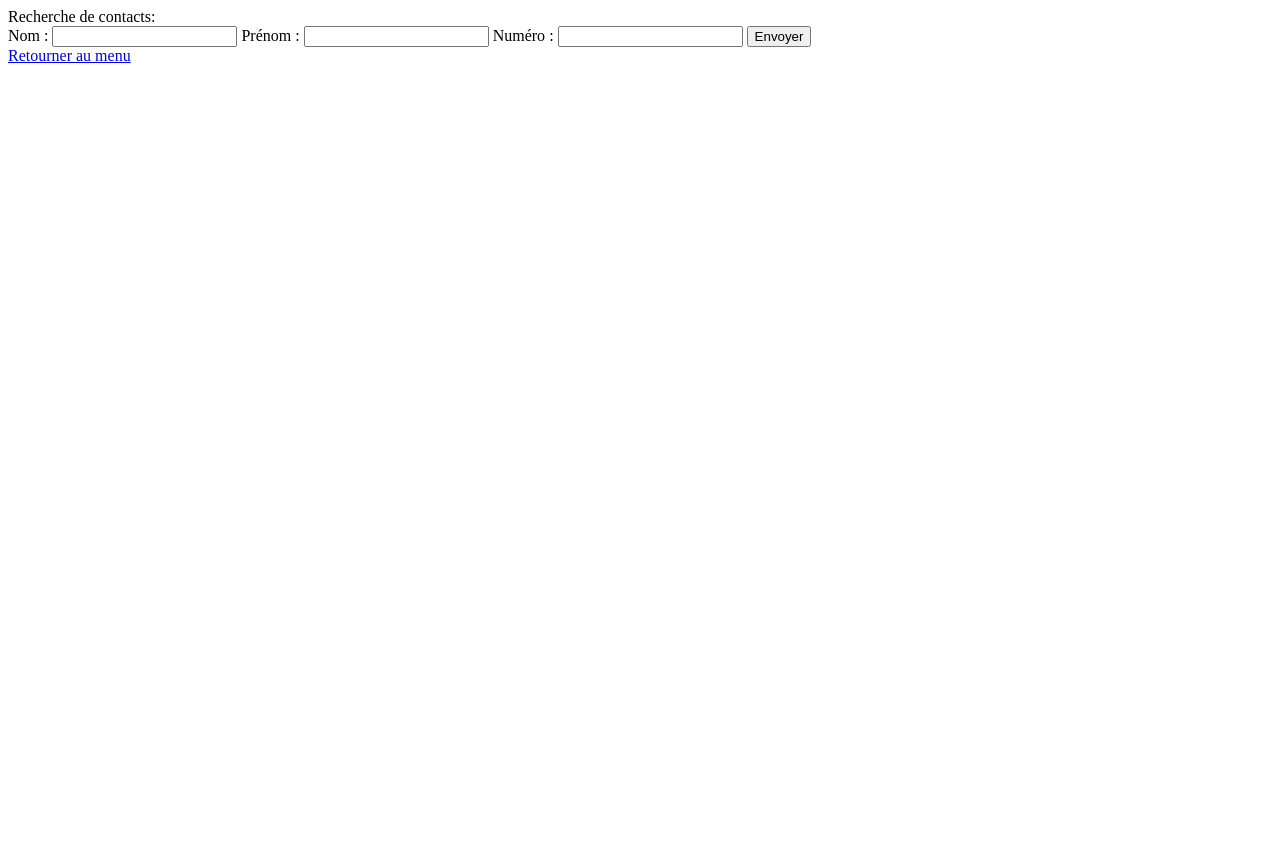
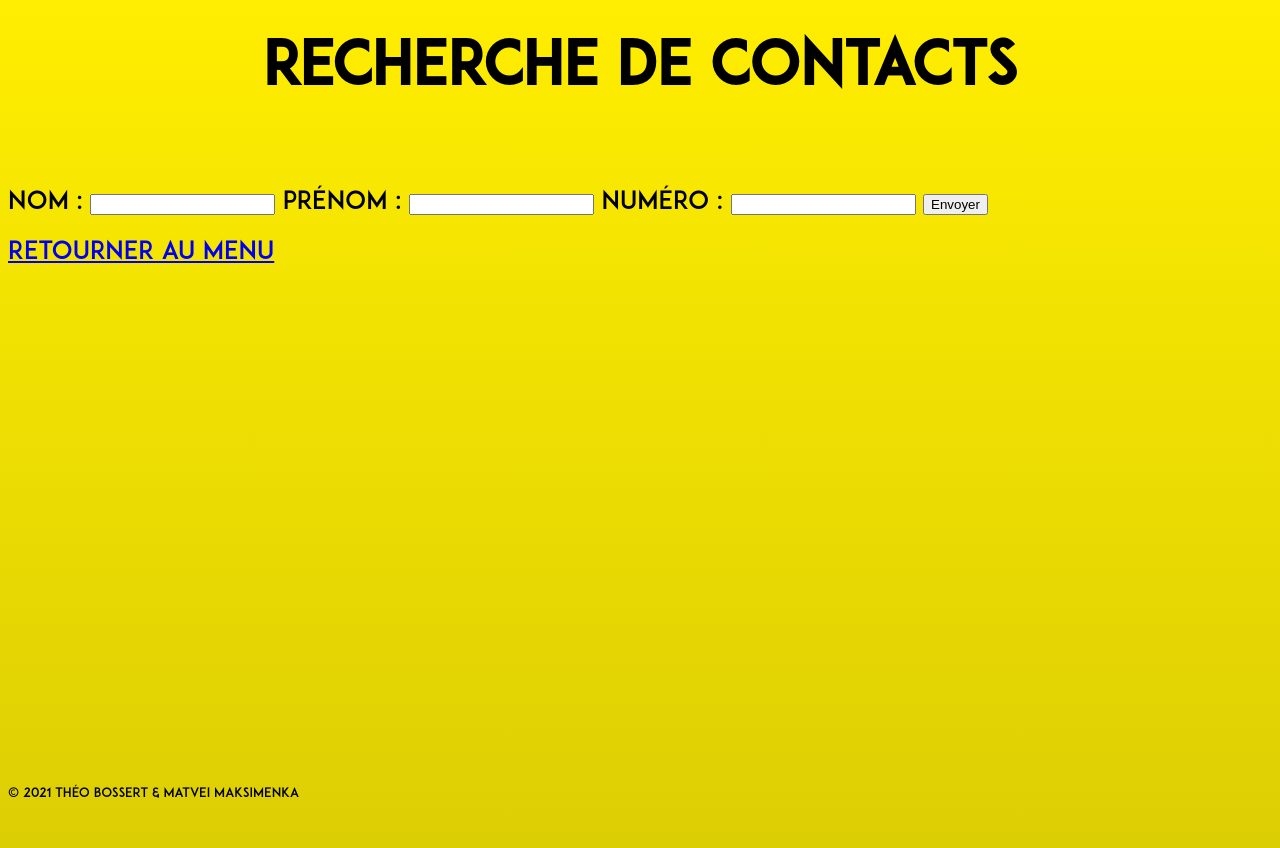
Before and after one commit to Theo5607/Annuaire, a Flask app: page /recherche in a window 1280 px wide. Before the commit the page ends 63 px from the top, so only its background shows below. Run offline with Flask 2, Linux system fonts and the light colour scheme.

Commit message:
Update recherche.html

```diff
--- a/templates/recherche.html
+++ b/templates/recherche.html
@@ -4,17 +4,20 @@
 <head>
     <meta charset="utf-8">
     <title>Recherche de contacts</title>
+    <link href="/static/style.css" rel="stylesheet">
 </head>
 
 <body>
-    <p1>Recherche de contacts:</p1>
+    <h1>recherche de contacts</h1> </br> </br>
     <form action="http://localhost:5000/recherche_resultats" method="post">
         <label>Nom</label> : <input type="text" name="nom" />
         <label>Prénom</label> : <input type="text" name="prenom" />
 	<label>Numéro</label> : <input type="number" step="1" name="numero" />
         <input type="submit" value="Envoyer" />
     </form>
-    <a href="http://localhost:5000"><p1>Retourner au menu</p1></a>
+    </br><a href="http://localhost:5000"><p1>Retourner au menu</p1></a>
 </body>
 
+<footer id="footer"> © 2021 Théo Bossert & Matvei Maksimenka </footer>
+
 </html>
```
